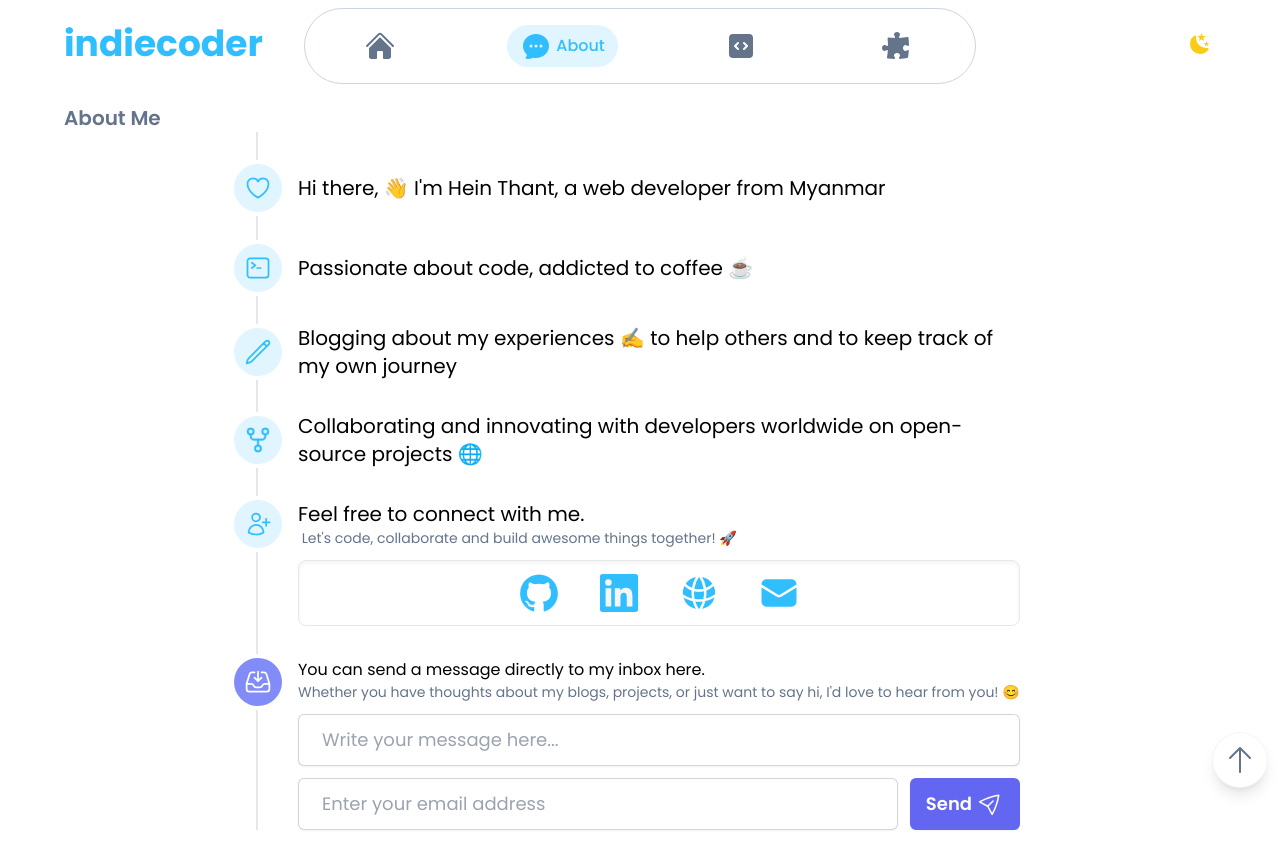
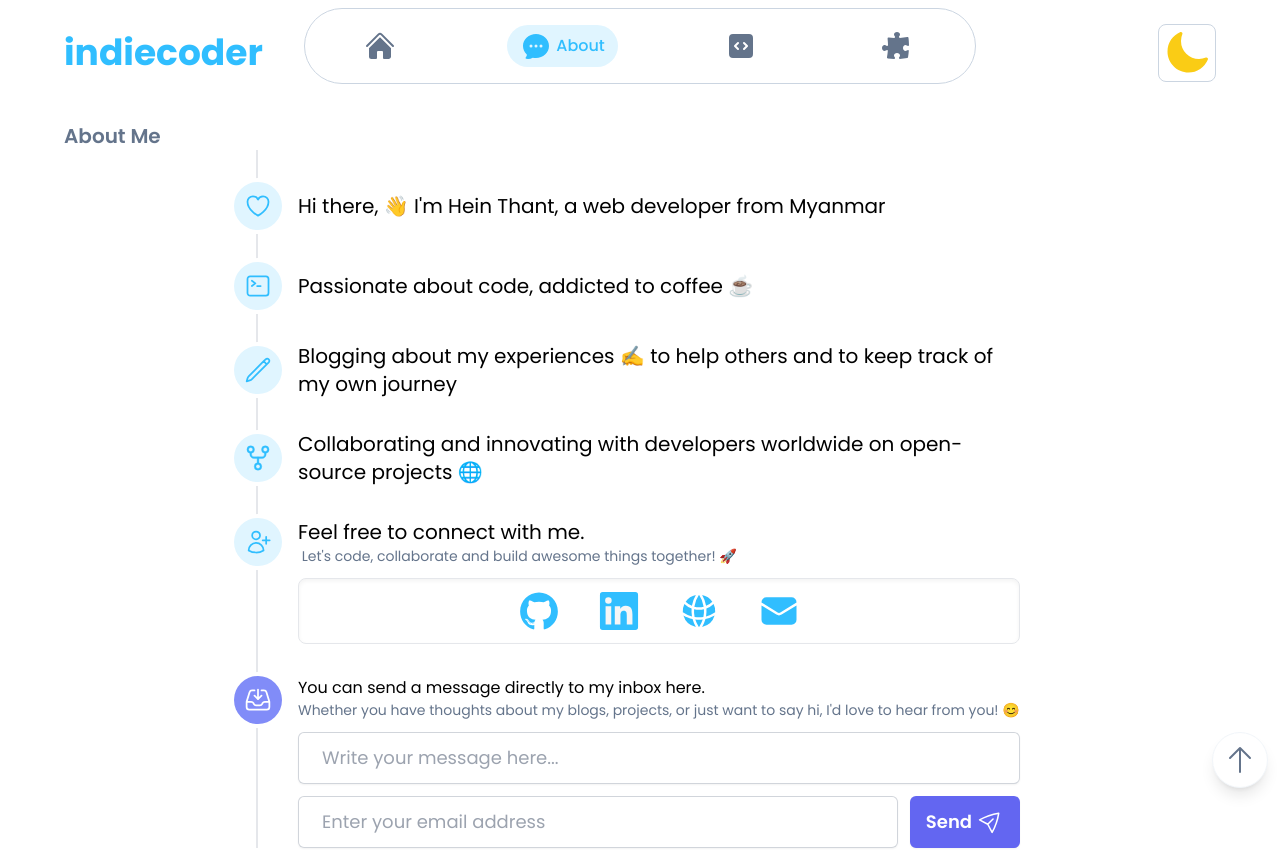
Before and after one commit to IndieCoderMM/indiecoder-blog, a Next.js app: page /about in a window 1280 px wide. Shown: the top 850 px of the page. Built offline with nearby package versions, Linux system fonts and the light colour scheme; no server answers.

Commit message:
Fix icons

```diff
--- a/components/ThemeToggle.tsx
+++ b/components/ThemeToggle.tsx
@@ -1,8 +1,8 @@
 "use client";
 
+import { MoonIcon, SunIcon } from "@heroicons/react/24/solid";
 import { useTheme } from "next-themes";
 import { useEffect, useState } from "react";
-import { MoonIcon, SunIcon } from "./icons";
 
 const ThemeToggle = () => {
   const [mounted, setMounted] = useState(false);
@@ -20,13 +20,19 @@ const ThemeToggle = () => {
       onClick={() =>
         currentTheme == "dark" ? setTheme("light") : setTheme("dark")
       }
-      className="rounded-lg border border-slate-300 p-1 lg:border-none"
+      className="rounded-lg border border-slate-300 p-1"
     >
       <span className="sr-only">Toggle Theme</span>
       {currentTheme === "dark" ? (
-        <SunIcon className=" text-yellow-400" key="sun" />
+        <SunIcon
+          className="h-6 w-6 text-yellow-400 md:h-12 md:w-12"
+          key="sun"
+        />
       ) : (
-        <MoonIcon className=" text-yellow-400" key="moon" />
+        <MoonIcon
+          className="h-6 w-6 text-yellow-400 md:h-12 md:w-12"
+          key="moon"
+        />
       )}
     </button>
   );
--- a/components/icons/index.tsx
+++ b/components/icons/index.tsx
@@ -107,7 +107,7 @@ export const SunIcon = ({ className, ...rest }: IconProps) => (
         d="M7 6 C7 12.08 11.92 17 18 17 C18.53 17 19.05 16.96 19.56 16.89 C17.95 19.36 15.17 21 12 21 C7.03 21 3 16.97 3 12 C3 8.83 4.64 6.05 7.11 4.44 C7.04 4.95 7 5.47 7 6 Z"
         opacity="0"
       >
-        <set attributeName="opacity" begin="0.5s" to="1" />
+        {/* <set attributeName="opacity" begin="0.5s" to="1" /> */}
       </path>
     </g>
     <g fill="currentColor" fillOpacity="0">
@@ -233,7 +233,7 @@ export const SunIcon = ({ className, ...rest }: IconProps) => (
       fill="currentColor"
       mask="url(#lineMdSunnyFilledLoopToMoonFilledLoopTransition1)"
     >
-      <set attributeName="opacity" begin="0.5s" to="0" />
+      {/* <set attributeName="opacity" begin="0.5s" to="0" /> */}
       <animate
         fill="freeze"
         attributeName="r"
@@ -330,7 +330,7 @@ export const MoonIcon = ({ className, ...rest }: IconProps) => (
       strokeWidth="2"
     >
       <path d="M7 6 C7 12.08 11.92 17 18 17 C18.53 17 19.05 16.96 19.56 16.89 C17.95 19.36 15.17 21 12 21 C7.03 21 3 16.97 3 12 C3 8.83 4.64 6.05 7.11 4.44 C7.04 4.95 7 5.47 7 6 Z" />
-      <set attributeName="opacity" begin="0.6s" to="0" />
+      {/* <set attributeName="opacity" begin="0.6s" to="0" /> */}
     </g>
     <mask id="lineMdMoonFilledToSunnyFilledLoopTransition0">
       <circle cx="12" cy="12" r="12" fill="#fff" />
@@ -389,7 +389,7 @@ export const MoonIcon = ({ className, ...rest }: IconProps) => (
       mask="url(#lineMdMoonFilledToSunnyFilledLoopTransition0)"
       opacity="0"
     >
-      <set attributeName="opacity" begin="0.6s" to="1" />
+      {/* <set attributeName="opacity" begin="0.6s" to="1" /> */}
       <animate
         fill="freeze"
         attributeName="r"
```
